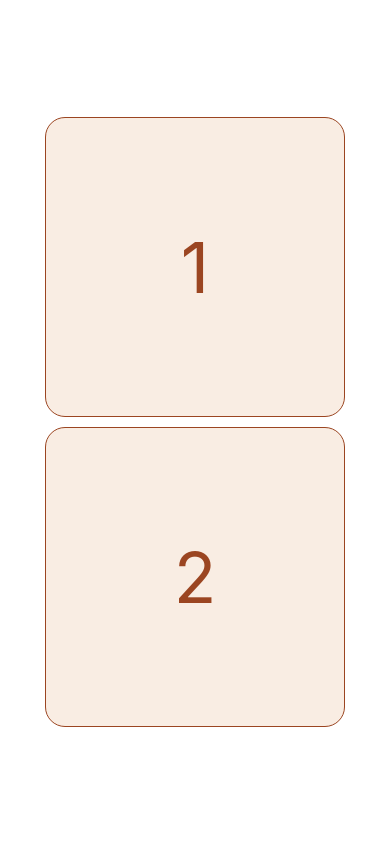
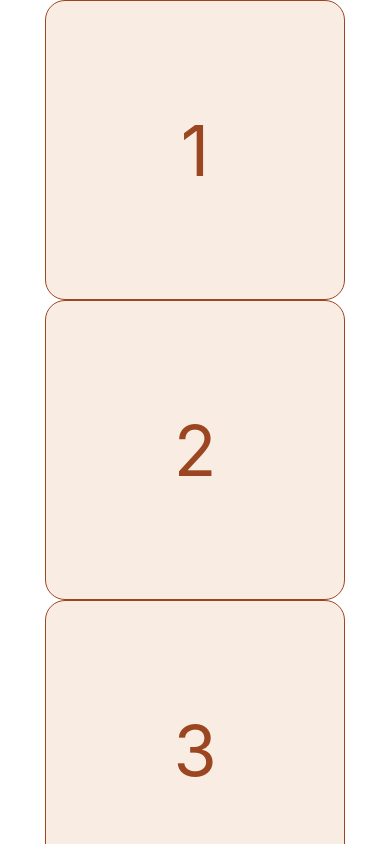
Before and after one commit to Niroshan2812/goalTrack, a React Native app: screen / in a window 390 px wide. Built offline with nearby package versions, Linux system fonts and the light colour scheme.

Commit message:
flatList implementation Main window

```diff
--- a/App.js
+++ b/App.js
@@ -2,17 +2,22 @@ import { StatusBar } from "expo-status-bar";
 import { StyleSheet, Text, View , FlatList} from "react-native";
 
 
-const days = [1,2];
+const days = [1,2,3,4,5,6,7,8,9];
 
 export default function App() {
   return (
     <View style={styles.container}>
 
-      {days.map((day) => (
-        <View style={styles.box} key={day}>
-        <Text style={styles.text}>{day}</Text>
-      </View>
-      ))}
+      <FlatList
+        data={days}
+        renderItem={({item})=>  (
+          <View style={styles.box}>
+          <Text style={styles.text}>{item}</Text>
+        </View>
+        )}
+      />
+
+
 
       <StatusBar style="auto" />
     </View>
```
